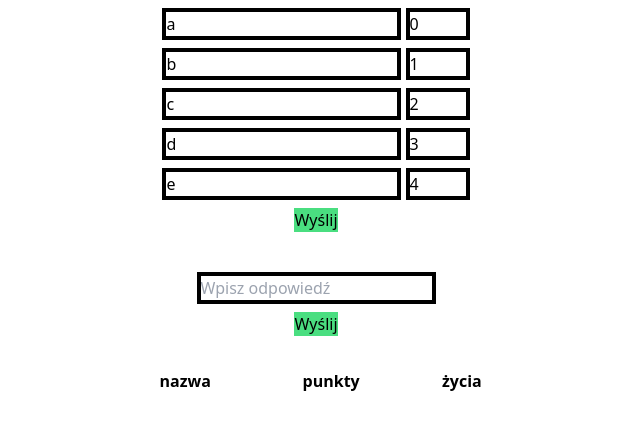
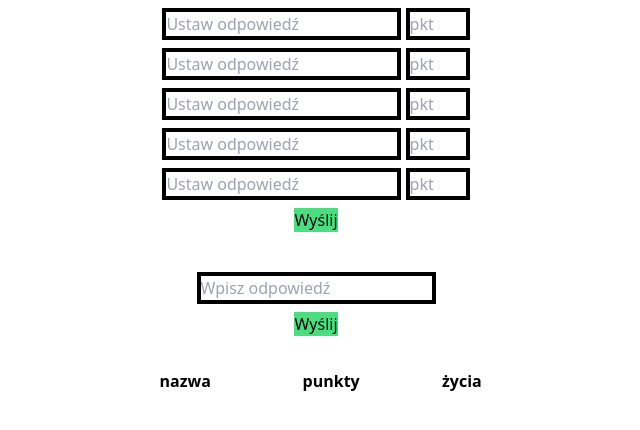
Before and after one commit to Kolumna/familiada_vanilla, a website: page index.html in a window 1280 px wide. Shown: the whole page, without its empty margins (324-964 px from the left). Drawn offline with Linux system fonts and the light colour scheme.

Commit message:
output fix

```diff
--- a/index.html
+++ b/index.html
@@ -10,24 +10,24 @@
 <body>
   <div class="flex w-screen items-center justify-center flex-col">
     <div>
-      <input class="border-4 mt-2 border-black" id="i0" placeholder="Ustaw odpowiedź" type='text' value="a" required />
-      <input class="border-4 w-16 mt-2 border-black" id="p0" placeholder="pkt" type='text' value="0" required />
+      <input class="border-4 mt-2 border-black" id="i0" placeholder="Ustaw odpowiedź" type='text' required />
+      <input class="border-4 w-16 mt-2 border-black" id="p0" placeholder="pkt" type='text' required />
     </div>
     <div>
-      <input class="border-4 mt-2 border-black" id="i1" placeholder="Ustaw odpowiedź" type='text' value="b" required />
-      <input class="border-4 w-16 mt-2 border-black" id="p1" placeholder="pkt" type='text' value="1" required />
+      <input class="border-4 mt-2 border-black" id="i1" placeholder="Ustaw odpowiedź" type='text' required />
+      <input class="border-4 w-16 mt-2 border-black" id="p1" placeholder="pkt" type='text' required />
     </div>
     <div>
-      <input class="border-4 mt-2 border-black" id="i2" placeholder="Ustaw odpowiedź" type='text' value="c" required />
-      <input class="border-4 w-16 mt-2 border-black" id="p2" placeholder="pkt" type='text' value="2" required />
+      <input class="border-4 mt-2 border-black" id="i2" placeholder="Ustaw odpowiedź" type='text' required />
+      <input class="border-4 w-16 mt-2 border-black" id="p2" placeholder="pkt" type='text' required />
     </div>
     <div>
-      <input class="border-4 mt-2 border-black" id="i3" placeholder="Ustaw odpowiedź" type='text' value="d" required />
-      <input class="border-4 w-16 mt-2 border-black" id="p3" placeholder="pkt" type='text' value="3" required />
+      <input class="border-4 mt-2 border-black" id="i3" placeholder="Ustaw odpowiedź" type='text' required />
+      <input class="border-4 w-16 mt-2 border-black" id="p3" placeholder="pkt" type='text' required />
     </div>
     <div>
-      <input class="border-4 mt-2 border-black" id="i4" placeholder="Ustaw odpowiedź" type='text' value="e" required />
-      <input class="border-4 w-16 mt-2 border-black" id="p4" placeholder="pkt" type='text' value="4" required />
+      <input class="border-4 mt-2 border-black" id="i4" placeholder="Ustaw odpowiedź" type='text' required />
+      <input class="border-4 w-16 mt-2 border-black" id="p4" placeholder="pkt" type='text' required />
     </div>
     <button class="bg-green-400 mt-2" onclick="getOdpowiedzi();">Wyślij</button>
     <div class=" mt-8">
--- a/src/js/main.js
+++ b/src/js/main.js
@@ -31,21 +31,17 @@ const getOdpowiedzi = () => {
         }
     }
 
-    console.log(odpowiedzi[4].odp);
-
+    for (i in odpowiedzi) {
+        document.querySelector('#wyniki').innerHTML += `<tr id=w${i} style="visibility: hidden;"><td>${odpowiedzi[i].odp}</td><td>${odpowiedzi[i].pkt}pkt</td><td>${zycia}</td></tr>`;
+    }
 }
 
 const getWynik = () => {
     const wynik = document.querySelector(`#wynik`).value;
-    let check = false;
 
-    odpowiedzi.forEach(element => {
-        if (wynik === element) {
-            check = true;
+    for (let i in odpowiedzi) {
+        if (wynik === odpowiedzi[i].odp) {
+            document.querySelector(`#w${i}`).style = '';
         }
-    });
-
-    for (i in odpowiedzi) {
-        document.querySelector('#wyniki').innerHTML += `<tr><td>${odpowiedzi[i].odp}</td><td>${odpowiedzi[i].pkt}pkt</td><td>${zycia}</td></tr>`;
     }
 }
```
